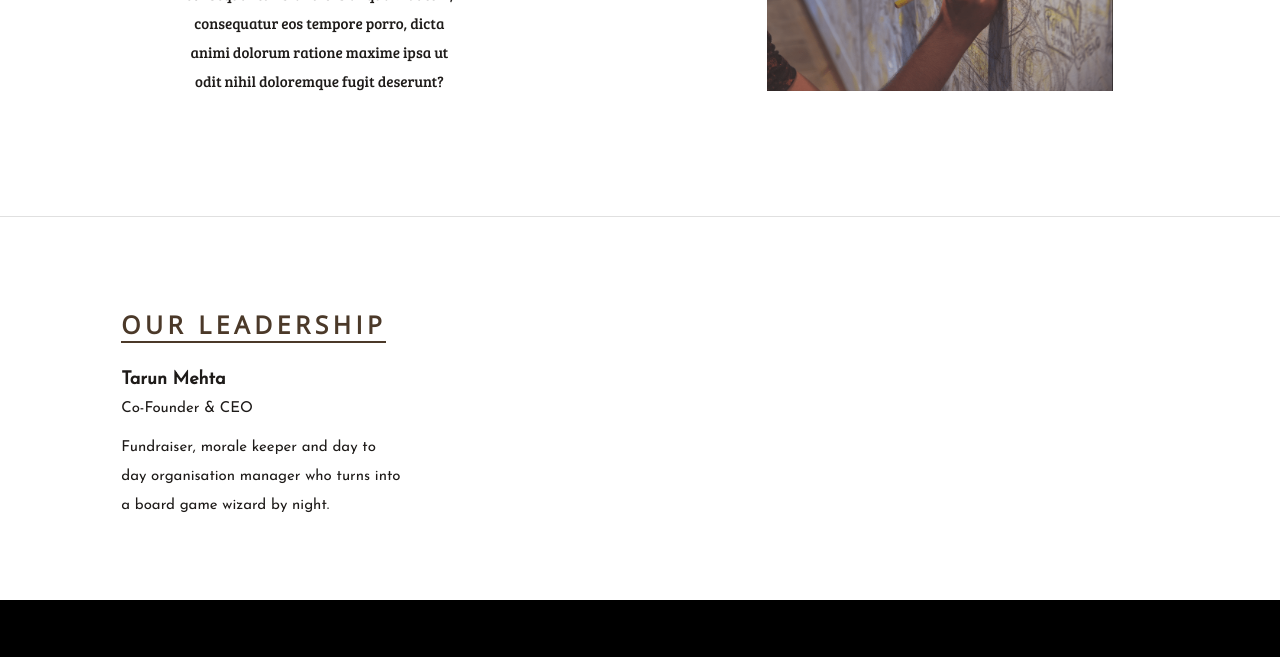
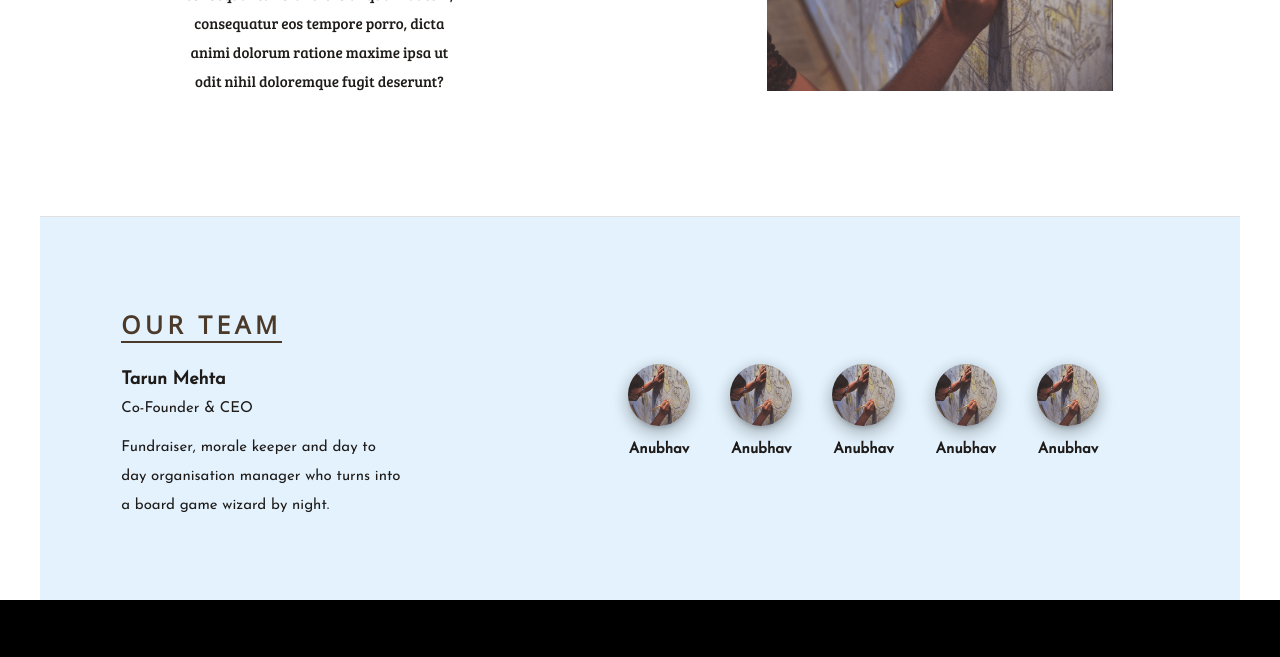
Before and after one commit to luckyman20/Picanva, a plain HTML site: page pages/about.html in a window 1280 px wide. Shown: the part 1638-2295 px from the top of the page. Drawn offline with nearby package versions, Linux system fonts and the light colour scheme; a web font is replaced by a local one.

Commit message:
added employe images and other fixes

```diff
--- a/css/about.css
+++ b/css/about.css
@@ -203,9 +203,10 @@ nav ul a {
   top: 35%;
 }
 
-#page-banner h4 {
+#page-banner h5 {
   position: relative;
-  top: 30%;
+  top: 35%;
+  color: #fff;
 }
 
 .carousel {
@@ -310,7 +311,29 @@ nav ul a {
   font-weight: 700;
 }
 
+#name-sm {
+  font-weight: 700;
+}
+
 #intro {
   width: 80%;
   margin-top: 10px !important;
 }
+
+.profile-pic {
+  margin: 10px 20px;
+}
+
+.profile-pic img {
+  width: 90px;
+}
+
+#pic-div {
+  flex-wrap: wrap;
+}
+
+@media only screen and (max-width: 768px) {
+  .profile-pic {
+    width: 90px;
+  }
+}
--- a/pages/about.html
+++ b/pages/about.html
@@ -118,7 +118,7 @@
                     <div class="card carousel carousel-slider center">
                         <div id="slide-one" class="carousel-item red white-text" href="#one!">
                             <h1 class="jos-sans">/ABOUT US</h1>
-                            <h4 class="jos-sans">Working with PICANVA</h4>
+                            <h5 class="jos-sans">Working with PICANVA</h5>
                         </div>
                     </div>
                 </div>
@@ -142,8 +142,8 @@
             </div>
             <div class="section"></div>
             <div class="section"></div>
+            <div class="divider"></div>
         </div>
-        <div class="divider"></div>
 
         <!-- Two -->
         <div class="frame-padding" id="two">
@@ -165,11 +165,12 @@
             </div>
             <div class="section"></div>
             <div class="section"></div>
+            <div class="divider"></div>
         </div>
-        <div class="divider"></div>
 
         <!-- Three -->
         <div class="frame-padding" id="three">
+            <div class="blue lighten-5">
                 <div class="section"></div>
                 <div class="section hide-on-small-only"></div>
                 <div class="section hide-on-small-only"></div>
@@ -177,33 +178,82 @@
                 <div class="row hide-on-med-and-down valign-wrapper">
                     <!-- Large screens -->
                     <div class="col l4 info">
-                    <h5 id="leader"><span>Our Leadership</span></h5>
+                        <h5 id="leader"><span>Our Team</span></h5>
                         <div class="section"></div>
                         <p id="name">Tarun Mehta</p>
                         <p id="desg">Co-Founder & CEO</p>
-                    <p id="intro">Fundraiser, morale keeper and day to day organisation manager who turns into a board
+                        <p id="intro">Fundraiser, morale keeper and day to day organisation manager who turns into a
+                            board
                             game wizard by night.</p>
                     </div>
                     <div class="col l8">
                         <!-- @TODO: Add team members and there profile details -->
+                        <div class="valign-wrapper container">
+                            <div class="center-align profile-pic">
+                                <img src="../images/features/wallart.png" class="responsive-img circle z-depth-3" alt="">
+                                <p id="name-sm">Anubhav</p>
+                            </div>
+                            <div class="center-align profile-pic">
+                                <img src="../images/features/wallart.png" class="responsive-img circle z-depth-3" alt="">
+                                <p id="name-sm">Anubhav</p>
+                            </div>
+                            <div class="center-align profile-pic">
+                                <img src="../images/features/wallart.png" class="responsive-img circle z-depth-3" alt="">
+                                <p id="name-sm">Anubhav</p>
+                            </div>
+                            <div class="center-align profile-pic">
+                                <img src="../images/features/wallart.png" class="responsive-img circle z-depth-3" alt="">
+                                <p id="name-sm">Anubhav</p>
+                            </div>
+                            <div class="center-align profile-pic">
+                                <img src="../images/features/wallart.png" class="responsive-img circle z-depth-3" alt="">
+                                <p id="name-sm">Anubhav</p>
+                            </div>
+                        </div>
                     </div>
                 </div> <!-- Large screens end -->
 
                 <div class="row hide-on-large-only">
                     <!-- Medium & down screens -->
-                <div class="col s12 center"></div>
                     <div class="col s12 center">
-                    <h5 id="leader"><span>Our Leadership</span></h5>
+                        <!-- @TODO: Add team members and there profile details -->
+                        <div id="pic-div" class="valign-wrapper">
+                            <div class="center-align profile-pic">
+                                <img src="../images/features/wallart.png" class="responsive-img circle z-depth-3" alt="">
+                                <p id="name-sm">Anubhav</p>
+                            </div>
+                            <div class="center-align profile-pic">
+                                <img src="../images/features/wallart.png" class="responsive-img circle z-depth-3" alt="">
+                                <p id="name-sm">Anubhav</p>
+                            </div>
+                            <div class="center-align profile-pic">
+                                <img src="../images/features/wallart.png" class="responsive-img circle z-depth-3" alt="">
+                                <p id="name-sm">Anubhav</p>
+                            </div>
+                            <div class="center-align profile-pic">
+                                <img src="../images/features/wallart.png" class="responsive-img circle z-depth-3" alt="">
+                                <p id="name-sm">Anubhav</p>
+                            </div>
+                            <div class="center-align profile-pic">
+                                <img src="../images/features/wallart.png" class="responsive-img circle z-depth-3" alt="">
+                                <p id="name-sm">Anubhav</p>
+                            </div>
+                        </div>
+                    </div>
+                    <div class="col s12 center">
+                        <h5 id="leader"><span>Our Team</span></h5>
                         <div class="section"></div>
                         <p id="name">Tarun Mehta</p>
                         <p id="desg">Co-Founder & CEO</p>
-                    <p id="intro">Fundraiser, morale keeper and day to day organisation manager who turns into a board
+                        <p id="intro">Fundraiser, morale keeper and day to day organisation manager who turns into a
+                            board
                             game wizard by night.</p>
                     </div>
                 </div> <!-- Medium & down screens end -->
                 <!-- Row end -->
                 <div class="section"></div>
                 <div class="section"></div>
+            </div>
         </div>
 
     </div> <!-- Main block end-->
```
Lines whose indentation alone changed are shown as unchanged.
